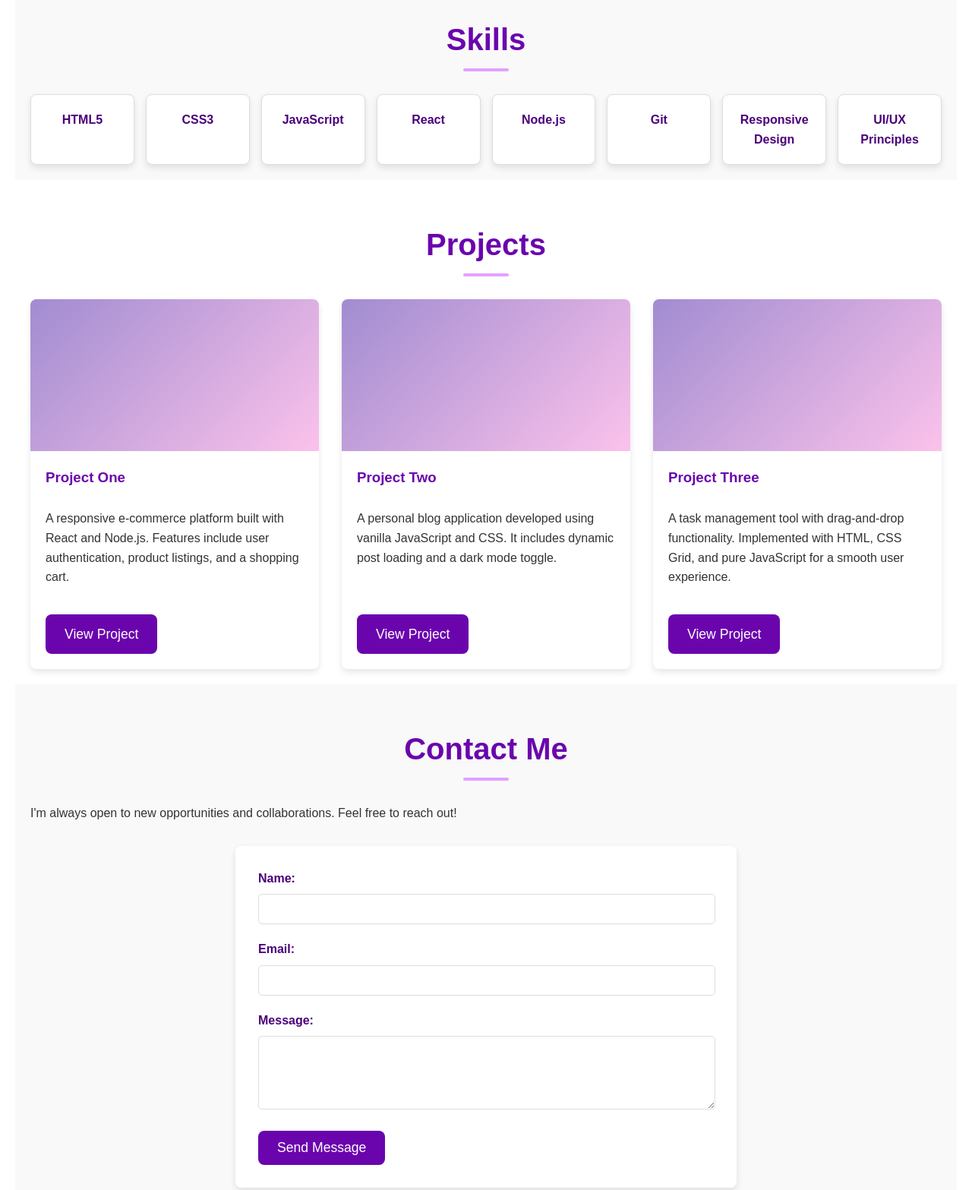
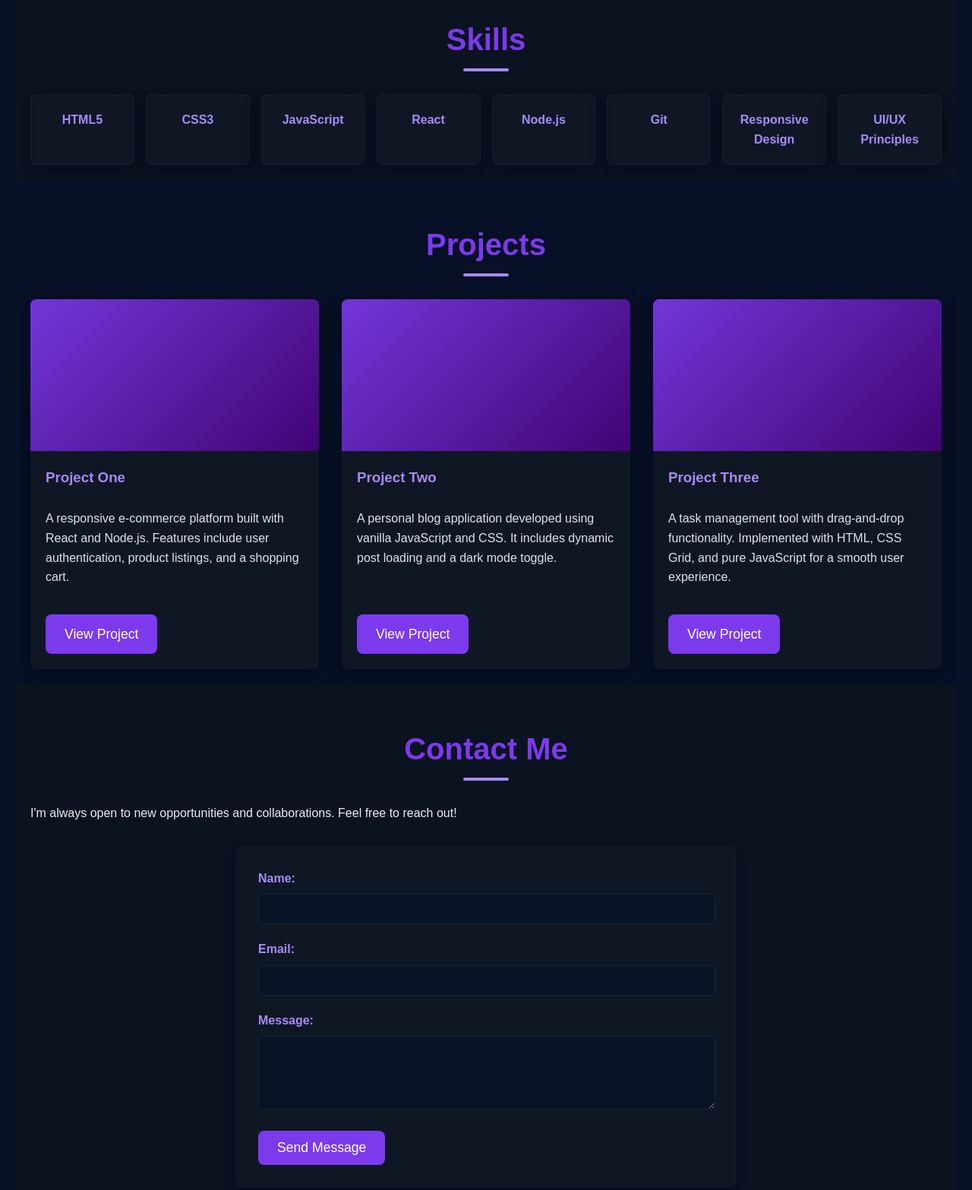
Before and after one commit to nanda-1-wq/test, a plain HTML site: page index.html in a window 1280 px wide. Shown: the part 800-2367 px from the top of the page at 76% size. Drawn offline with Linux system fonts and the light colour scheme.

Commit message:
Add dark mode styles

```diff
--- a/styles.css
+++ b/styles.css
@@ -1,15 +1,23 @@
 :root {
-    --primary-color: #6a05ad;
-    --secondary-color: #4a007a;
-    --text-color: #333;
-    --light-text-color: #f4f4f4;
-    --background-color: #ffffff;
-    --light-background-color: #f9f9f9;
-    --accent-color: #e2a0ff;
+  /* Dark mode palette */
+  --primary-color: #7c3aed; /* vivid purple */
+  --secondary-color: #5b21b6;
+  --accent-color: #a78bfa;
+
+  --text-color: #e6eef8; /* primary text (light) */
+  --light-text-color: #ffffff;
+
+  --background-color: #071026; /* main page background (very dark blue) */
+  --light-background-color: #0b1220; /* slightly lighter sections */
+  --card-bg: #0f1724; /* cards and panels */
+  --input-bg: #071425; /* inputs */
+  --footer-bg: #040812;
+
   --border-radius: 8px;
-    --box-shadow: 0 4px 8px rgba(0, 0, 0, 0.1);
+  --box-shadow: 0 6px 18px rgba(2, 6, 23, 0.6);
 }
 
+/* Base */
 body {
   font-family: 'Arial', sans-serif;
   margin: 0;
@@ -46,7 +54,7 @@ body {
 .hero-content .tagline {
   font-size: 1.2em;
   margin-bottom: 30px;
-    opacity: 0.9;
+  opacity: 0.95;
 }
 
 .profile-picture-placeholder {
@@ -61,7 +69,7 @@ body {
   font-size: 1.5em;
   color: white;
   overflow: hidden;
-    border: 3px solid rgba(255, 255, 255, 0.5);
+  border: 3px solid rgba(255, 255, 255, 0.08);
 }
 
 .hero nav ul {
@@ -79,12 +87,14 @@ body {
   font-weight: bold;
   font-size: 1.1em;
   padding: 5px 10px;
-    transition: background-color 0.3s ease, color 0.3s ease;
+  transition:
+    background-color 0.3s ease,
+    color 0.3s ease;
   border-radius: var(--border-radius);
 }
 
 .hero nav a:hover {
-    background-color: rgba(255, 255, 255, 0.2);
+  background-color: rgba(255, 255, 255, 0.04);
   color: var(--accent-color);
 }
 
@@ -127,19 +137,21 @@ h2::after {
 }
 
 .skill-item {
-    background-color: #fff;
-    border: 1px solid #ddd;
+  background-color: var(--card-bg);
+  border: 1px solid rgba(255, 255, 255, 0.04);
   border-radius: var(--border-radius);
   padding: 20px;
   font-weight: bold;
-    color: var(--secondary-color);
+  color: var(--accent-color);
   box-shadow: var(--box-shadow);
-    transition: transform 0.3s ease, box-shadow 0.3s ease;
+  transition:
+    transform 0.3s ease,
+    box-shadow 0.3s ease;
 }
 
 .skill-item:hover {
   transform: translateY(-5px);
-    box-shadow: 0 8px 16px rgba(0, 0, 0, 0.15);
+  box-shadow: 0 10px 28px rgba(2, 6, 23, 0.7);
 }
 
 /* Projects Section */
@@ -151,24 +163,26 @@ h2::after {
 }
 
 .project-card {
-    background-color: #fff;
+  background-color: var(--card-bg);
   border-radius: var(--border-radius);
   box-shadow: var(--box-shadow);
   overflow: hidden;
-    transition: transform 0.3s ease, box-shadow 0.3s ease;
+  transition:
+    transform 0.3s ease,
+    box-shadow 0.3s ease;
   display: flex;
   flex-direction: column;
 }
 
 .project-card:hover {
   transform: translateY(-8px);
-    box-shadow: 0 10px 20px rgba(0, 0, 0, 0.15);
+  box-shadow: 0 14px 40px rgba(2, 6, 23, 0.75);
 }
 
 .project-image-placeholder {
   width: 100%;
   height: 200px;
-    background: linear-gradient(135deg, #a18cd1 0%, #fbc2eb 100%);
+  background: linear-gradient(135deg, rgba(124, 58, 237, 0.9) 0%, rgba(75, 0, 130, 0.85) 100%);
   display: flex;
   align-items: center;
   justify-content: center;
@@ -179,13 +193,14 @@ h2::after {
 }
 
 .project-card h3 {
-    color: var(--primary-color);
+  color: var(--accent-color);
   margin: 20px 20px 10px;
 }
 
 .project-card p {
   padding: 0 20px 20px;
   flex-grow: 1;
+  color: rgba(230, 238, 248, 0.95);
 }
 
 .project-card .button {
@@ -198,7 +213,7 @@ h2::after {
 .contact-form {
   max-width: 600px;
   margin: 30px auto 0;
-    background-color: #fff;
+  background-color: var(--card-bg);
   padding: 30px;
   border-radius: var(--border-radius);
   box-shadow: var(--box-shadow);
@@ -212,23 +227,30 @@ h2::after {
   display: block;
   margin-bottom: 8px;
   font-weight: bold;
-    color: var(--secondary-color);
+  color: var(--accent-color);
 }
 
 .form-group input,
 .form-group textarea {
   width: calc(100% - 20px);
   padding: 10px;
-    border: 1px solid #ddd;
+  border: 1px solid rgba(255, 255, 255, 0.06);
   border-radius: 5px;
   font-size: 1em;
+  background-color: var(--input-bg);
+  color: var(--text-color);
+}
+
+.form-group input::placeholder,
+.form-group textarea::placeholder {
+  color: rgba(230, 238, 248, 0.6);
 }
 
 .form-group input:focus,
 .form-group textarea:focus {
   outline: none;
   border-color: var(--primary-color);
-    box-shadow: 0 0 0 3px rgba(106, 5, 173, 0.2);
+  box-shadow: 0 0 0 4px rgba(124, 58, 237, 0.12);
 }
 
 .button {
@@ -240,7 +262,9 @@ h2::after {
   cursor: pointer;
   font-size: 1.1em;
   text-decoration: none;
-    transition: background-color 0.3s ease, transform 0.2s ease;
+  transition:
+    background-color 0.3s ease,
+    transform 0.2s ease;
   display: inline-block;
 }
 
@@ -251,7 +275,7 @@ h2::after {
 
 /* Footer */
 footer {
-    background-color: var(--text-color);
+  background-color: var(--footer-bg);
   color: var(--light-text-color);
   text-align: center;
   padding: 30px 20px;
```
Lines whose indentation alone changed are shown as unchanged.
